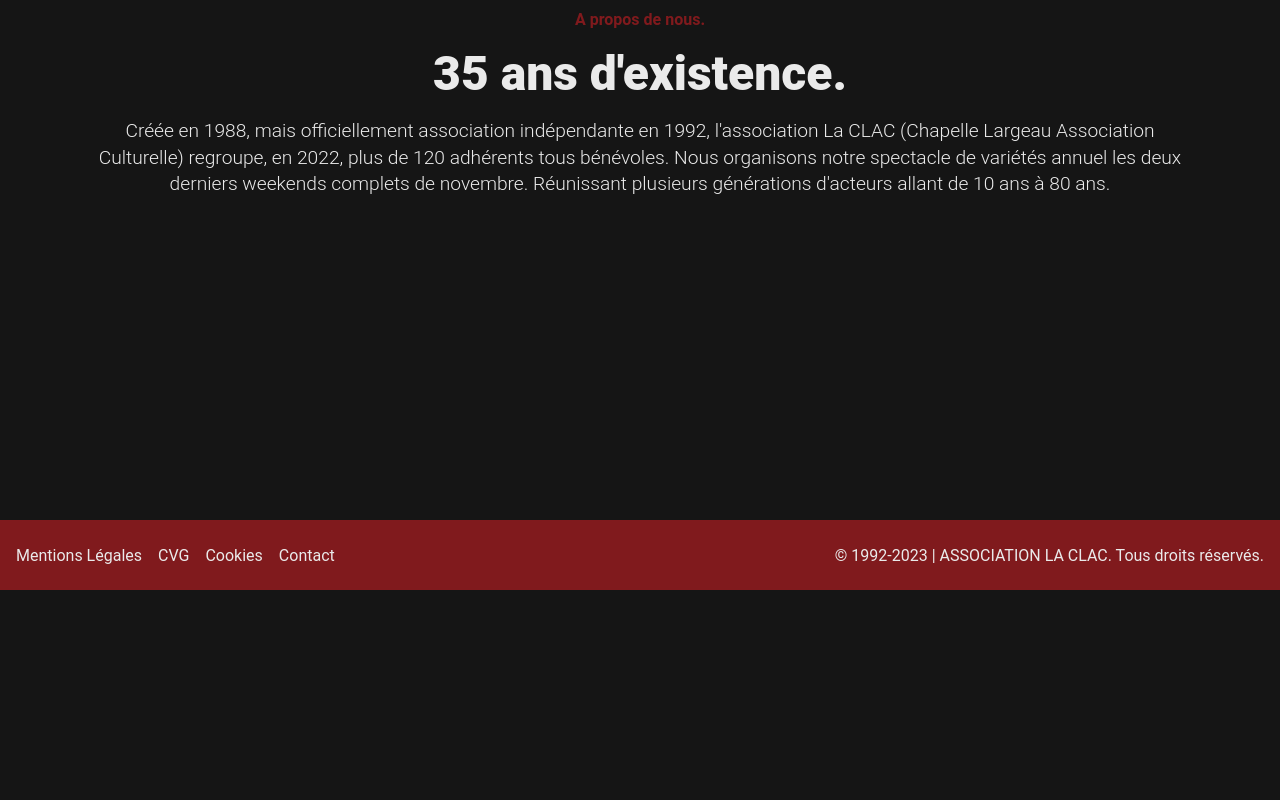
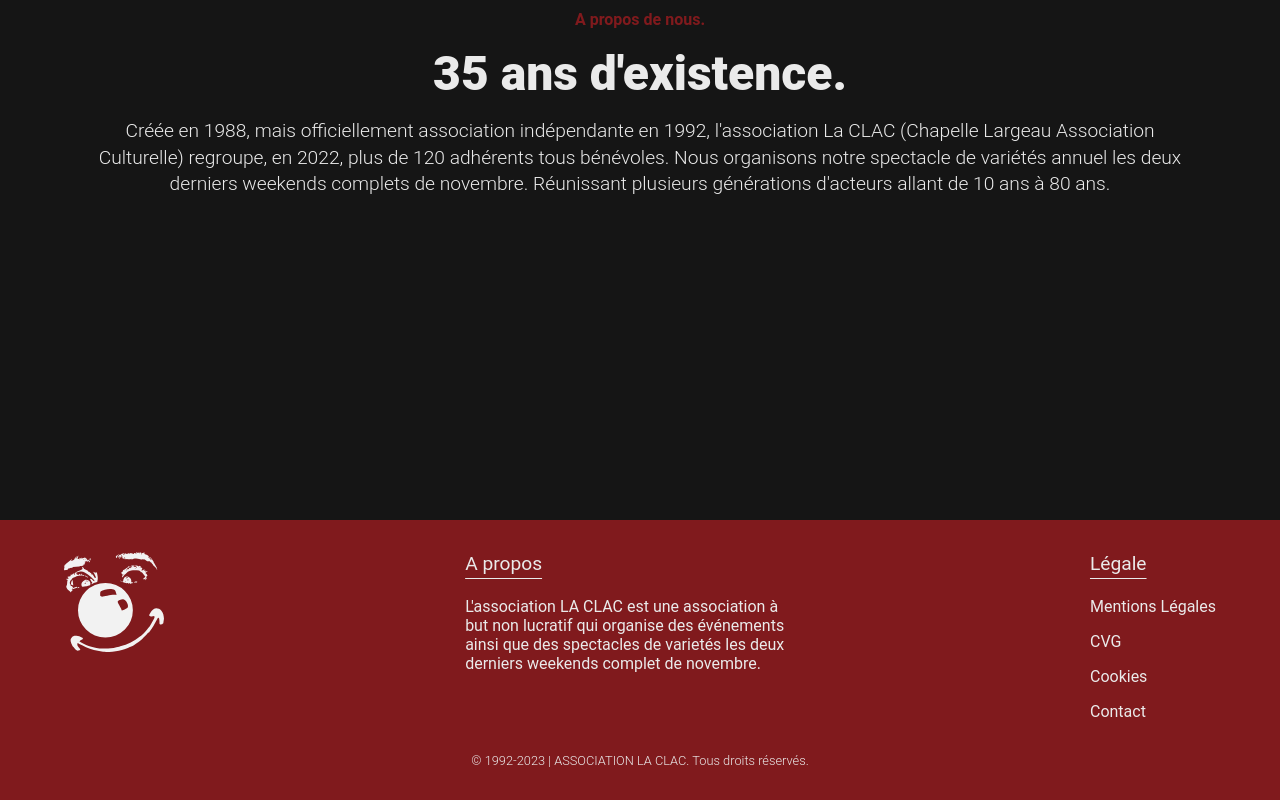
Before and after one commit to Batsave/Association-LA-CLAC--REACT-, a React (Vite) app: page / in a window 1280 px wide. Shown: the part 1112-1912 px from the top of the page. Before the commit the page ends 1702 px from the top, so only its background shows below. Built offline with nearby package versions, Linux system fonts and the light colour scheme.

Commit message:
Update Footer and NavBar

```diff
--- a/src/components/footer.jsx
+++ b/src/components/footer.jsx
@@ -1,11 +1,22 @@
 import "../scss/components/footer.scss";
 
-
 export default function Footer() {
-
   return (
     <footer className="footer">
       <div className="footer-container">
+        <a href="/" className="footer-logo"></a>
+        <div className="section">
+          <p className="section-title">A propos</p>
+          <p className="section-text">
+            {" "}
+            L'association LA CLAC est une association à but non lucratif qui
+            organise des événements ainsi que des spectacles de varietés les
+            deux derniers weekends complet de novembre.
+          </p>
+        </div>
+
+        <div className="section">
+          <p className="section-title">Légale</p>
           <ul className="section-list">
             <li className="section-item">
               <a href="#">Mentions Légales</a>
@@ -20,13 +31,13 @@
               <a href="#">Contact</a>
             </li>
           </ul>
-
+        </div>
+        </div>
       <div className="footer-section">
         <p className="copyright">
           © 1992-2023 | ASSOCIATION LA CLAC. Tous droits réservés.
         </p>
       </div>
-        </div>
     </footer>
   );
 }
--- a/src/scss/components/footer.scss
+++ b/src/scss/components/footer.scss
@@ -1,26 +1,63 @@
 .footer {
   display: flex;
-  flex-direction: row;
+  flex-direction: column;
   position: relative;
   align-items: center;
   bottom: 0;
   left: 0;
-  width: 100%;
-  height: 70px;
+  width: 100vw;
+  height: max;
   background-color: var(--color-red-hover);
+  padding: 2rem 0;
+  gap: 2rem;
+
 
   .footer-container {
     display: flex;
     flex-direction: row;
+    flex-wrap: wrap;
     justify-content: space-between;
-    width: 100%;
-    padding: 1rem;
+    width: 90%;
+    gap: 3rem;
   }
 
+  .footer-logo {
+    background-image: url(/svg/association-la-clac-logo.svg);
+    background-position: center;
+    background-repeat: no-repeat;
+    width: 100px;
+    height: 100px;
+    transition: all 0.15s ease-in-out;
+
+    &:hover {
+      transform: scale(0.9);
+    }
+  }
+
+  .section {
+    display: flex;
+    flex-direction: column;
+    gap: 1.4rem;
+
+    .section-title {
+      font-family: var(--font);
+      font-size: 1.2rem;
+      color: var(--color-white);
+      text-decoration-line: underline;
+      text-underline-offset: 0.5rem;
+    }
+
+    .section-text {
+      max-width: 36ch;
+      font-family: var(--font);
+      font-size: 1rem;
+      color: var(--color-white);
+    }
     .section-list {
       display: flex;
-    flex-direction: row;
-    justify-content: space-between;
+      flex-direction: column;
+      flex-wrap: wrap;
+
       gap: 1rem;
       list-style: none;
 
@@ -36,10 +73,12 @@
         }
       }
     }
-
+  }
   .copyright {
     font-family: var(--font);
-    font-size: 1rem;
+    font-size: 0.8rem;
+    font-weight: 300;
     color: var(--color-white);
+    text-align: center;
   }
 }
--- a/src/scss/components/navbar.scss
+++ b/src/scss/components/navbar.scss
@@ -26,12 +26,17 @@
 
     .link-container {
         display: flex;
-
         padding: 0 20px;
         list-style: none;
         gap: 2rem;
         margin-right: 1rem;
         align-items: center;
+
+        @media screen and (max-width: 579px) {
+            display: none;
+        }
+
+
     }
 
     .link a{
--- a/src/scss/home.scss
+++ b/src/scss/home.scss
@@ -93,7 +93,7 @@
       text-align: center;
     }
     .paragraphe {
-      width: 105ch;
+      max-width: 105ch;
       font-family: var(--font);
       color: var(--color-white);
       font-weight: 300;
```
Lines whose indentation alone changed are shown as unchanged.
